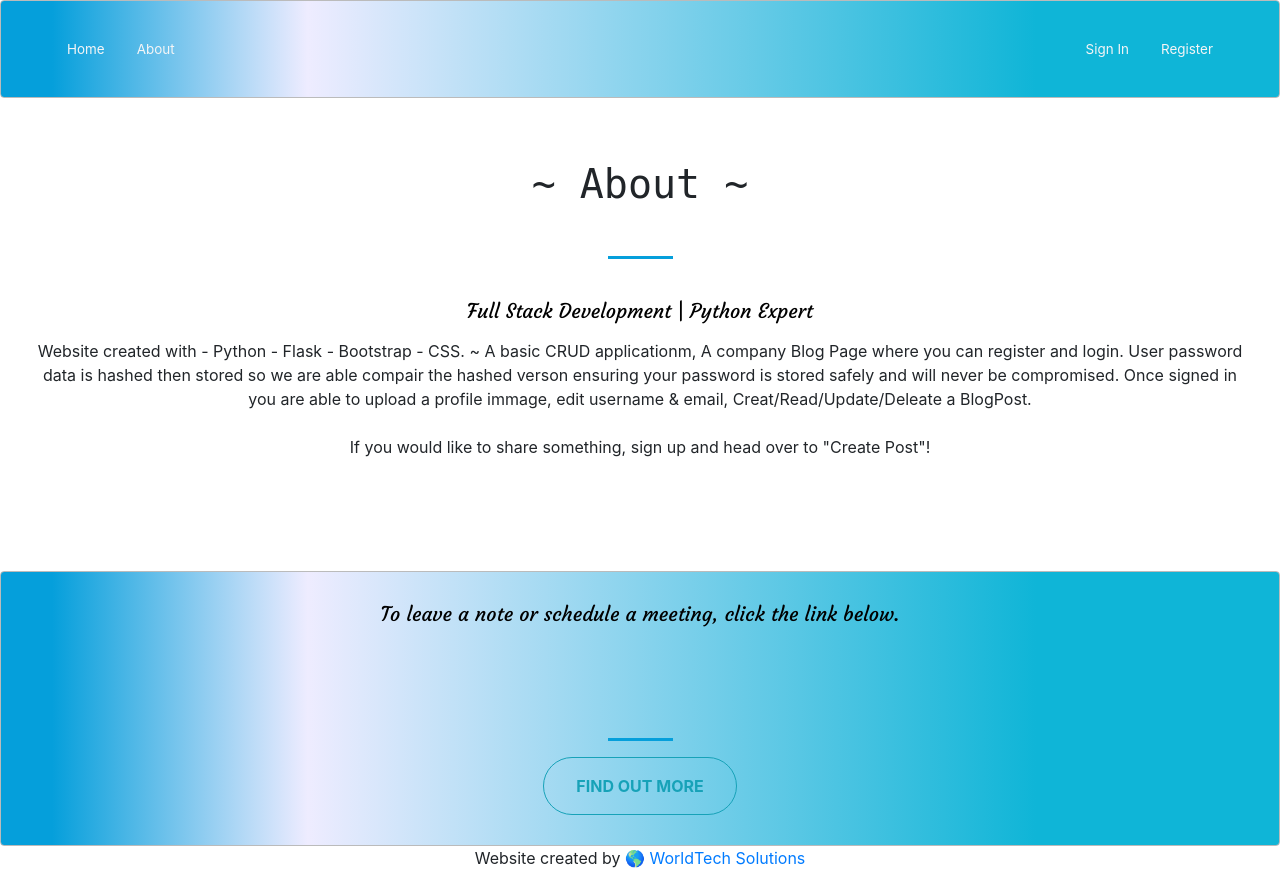
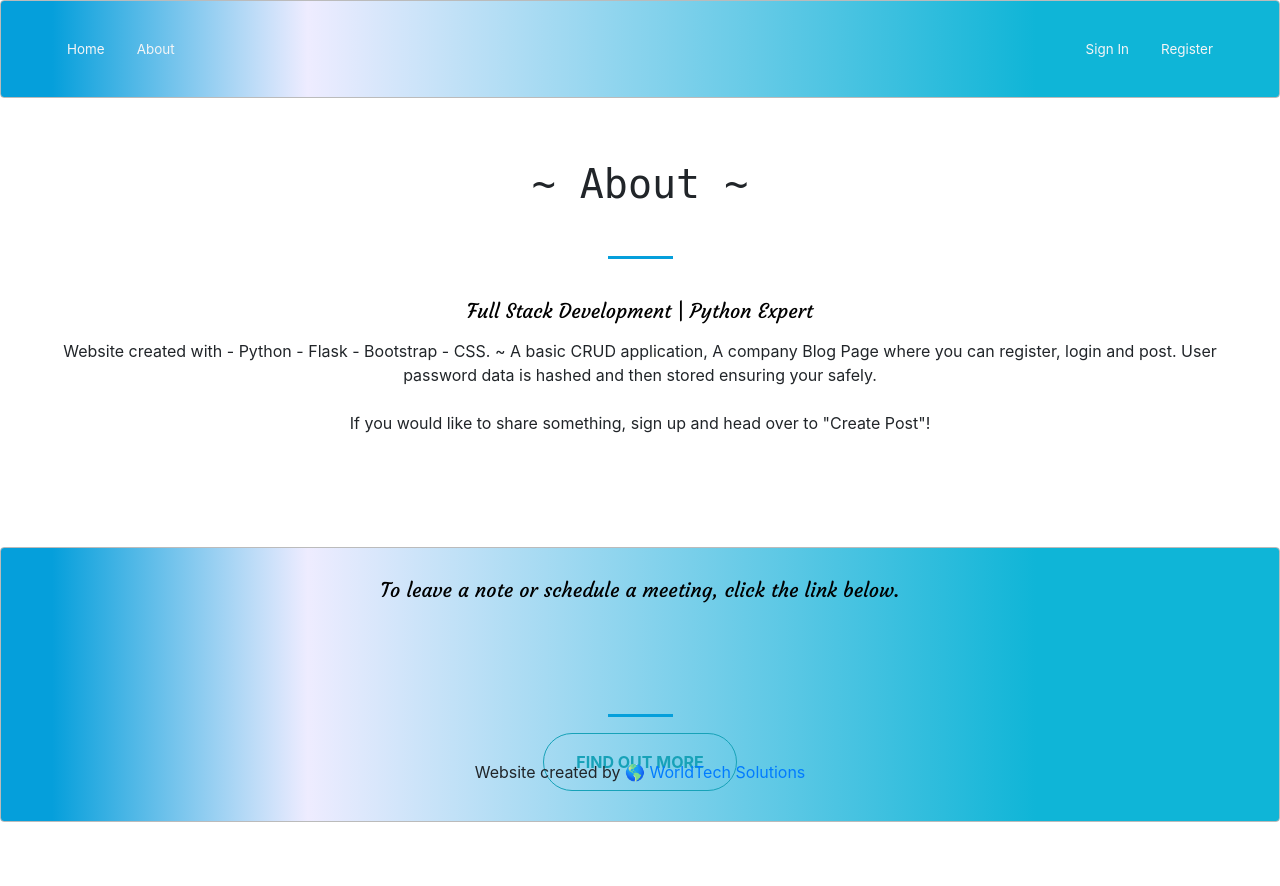
Before and after one commit to WorldTechSolutions/wts-flask-blog, a Flask app: page /info in a window 1280 px wide. After the commit the page ends 822 px from the top, so only its background shows below. Run offline with Flask 2, Linux system fonts and the light colour scheme; some libraries are stand-ins or nearby versions.

Commit message:
edit CSS

```diff
--- a/companyblog/static/style.css
+++ b/companyblog/static/style.css
@@ -56,6 +56,7 @@ body {
     margin: 0;
     font-size: 0.7em;
     padding: 0;
+    background: transparent;
 }
 
 @media only screen and (max-width: 600px) {
--- a/companyblog/templates/base.html
+++ b/companyblog/templates/base.html
@@ -26,8 +26,8 @@
 </head>
 
 <body>
-  <div id="page-container">
-    <div id="content-wrap">
+  <div id="page-container bg-transparent">
+    <div id="content-wrap bg-transparent">
       <div style="font-family: 'Fira Code', monospace;"></div>
       <nav class="zone blue sticky bg-transparent">
         <ul class="main-nav">
--- a/companyblog/templates/info.html
+++ b/companyblog/templates/info.html
@@ -19,10 +19,9 @@
       </div>
     </h5>
     <p class="">
-      Website created with - Python - Flask - Bootstrap - CSS. ~ A basic CRUD applicationm,
-      A company Blog Page where you can register and login. User password data is hashed then stored so we
-      are able compair the hashed verson ensuring your password is stored safely and will never be compromised. Once
-      signed in you are able to upload a profile immage, edit username & email, Creat/Read/Update/Deleate a BlogPost.
+      Website created with - Python - Flask - Bootstrap - CSS. ~ A basic CRUD application,
+      A company Blog Page where you can register, login and post. User password data is hashed and then stored
+      ensuring your safely.
 
       <br><br>
       If you would like to share something, sign up and head over to "Create Post"!
```
